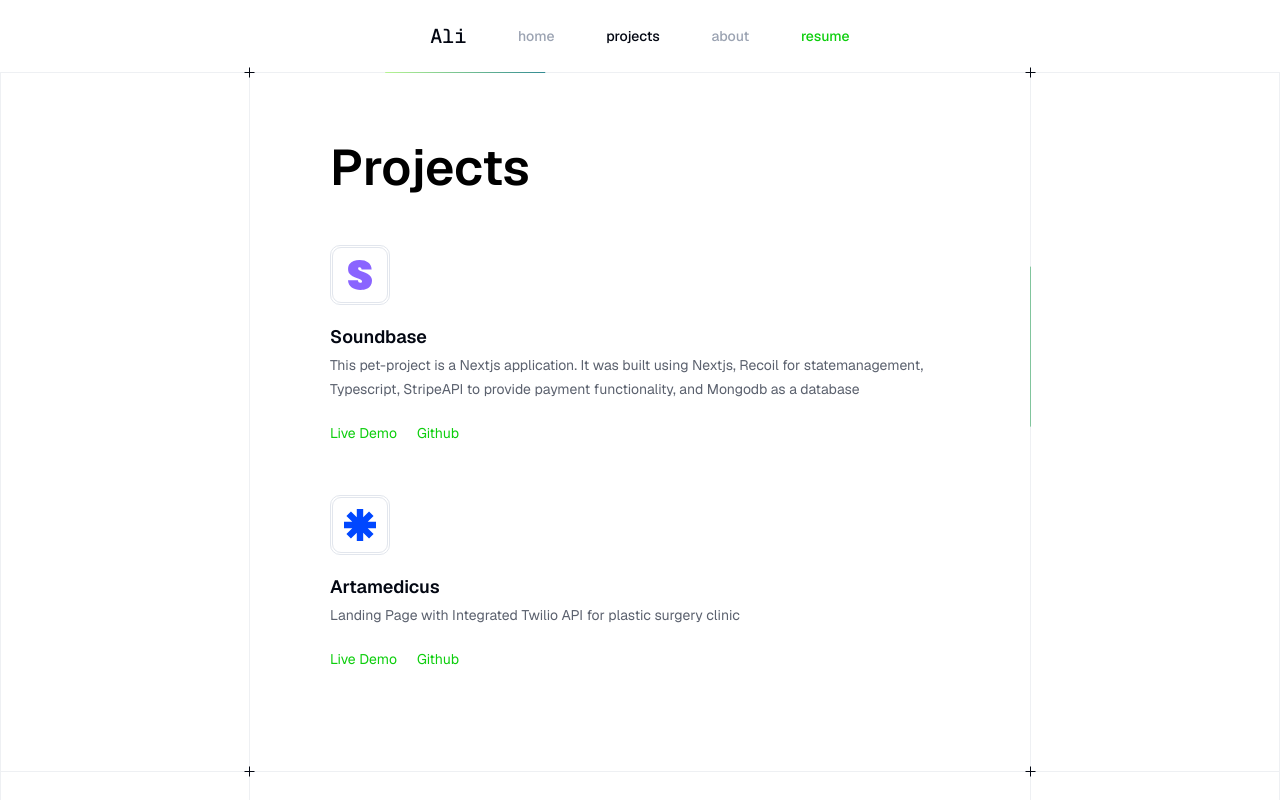
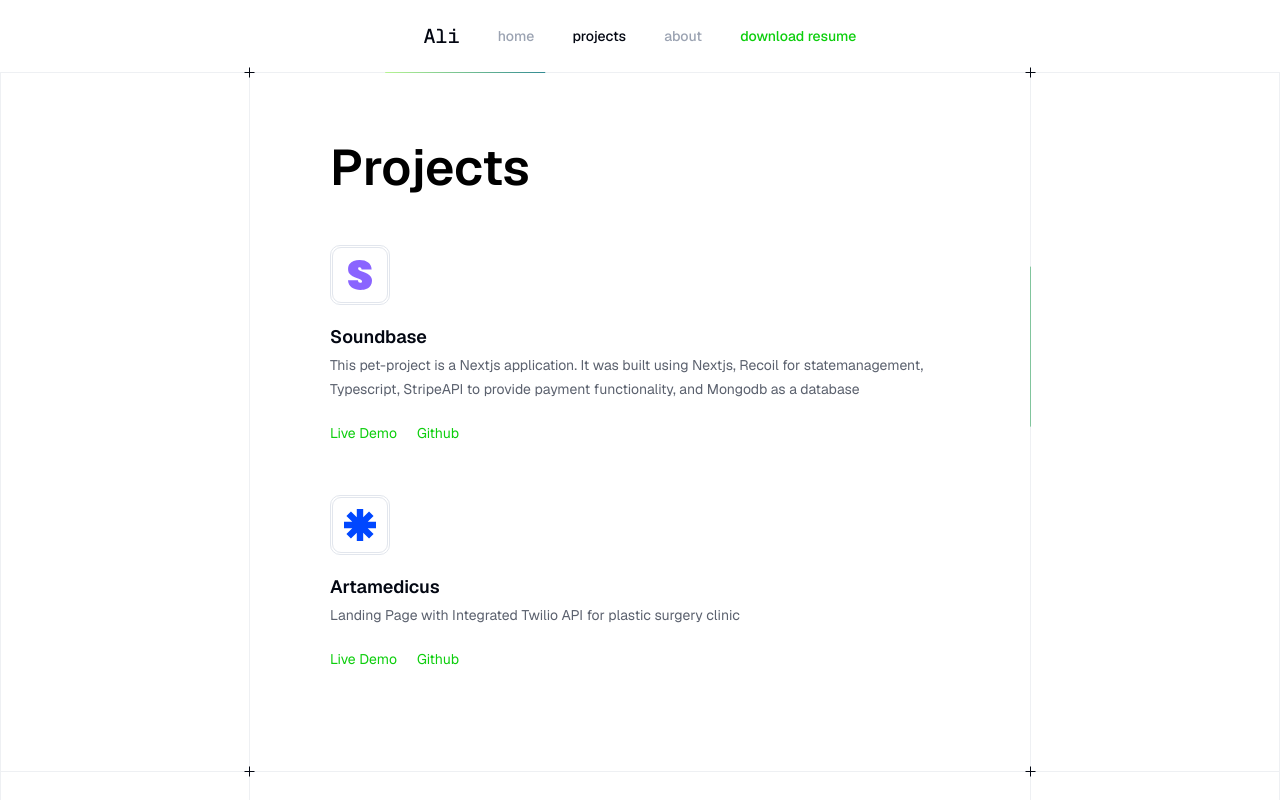
Before and after one commit to Lgxn71/portfolio, a Next.js app: page /projects in a window 1280 px wide. Shown: the top 800 px of the page. Built offline with nearby package versions, Linux system fonts and the light colour scheme.

Commit message:
added toast notification, updated cv

```diff
--- a/package.json
+++ b/package.json
@@ -18,7 +18,8 @@
     "react": "^18.2.0",
     "react-dom": "^18.2.0",
     "react-intersection-observer": "^9.5.3",
-    "react-type-animation": "^3.2.0"
+    "react-type-animation": "^3.2.0",
+    "sonner": "^1.3.1"
   },
   "devDependencies": {
     "typescript": "^5",
--- a/src/app/layout.tsx
+++ b/src/app/layout.tsx
@@ -6,6 +6,8 @@ import Footer from "@/components/ui/layout/Footer/Footer";
 
 import { GeistMono } from "geist/font/mono";
 import { GeistSans } from "geist/font/sans";
+
+import { Toaster } from "sonner";
 
 import "./globals.css";
 
@@ -18,6 +20,7 @@ export default function RootLayout({ children }: { children: ReactNode }) {
   return (
     <html lang="en">
       <body className={`${GeistMono.variable} ${GeistSans.variable}`}>
+        <Toaster position="top-center" closeButton />
         <Header />
         {children}
         <Footer />
--- a/src/components/ui/layout/Header/Header.module.css
+++ b/src/components/ui/layout/Header/Header.module.css
@@ -8,7 +8,7 @@
   width: 620px;
   margin: auto;
   padding: 24px 74.5px 24px 74.5px;
-
+  align-items: flex-start;
   justify-content: space-around;
 }
 .links a {
--- a/src/components/ui/layout/Header/Links.tsx
+++ b/src/components/ui/layout/Header/Links.tsx
@@ -4,6 +4,8 @@ import { useRef } from "react";
 import { usePathname } from "next/navigation";
 
 import Link from "next/link";
+
+import { toast } from "sonner";
 
 import styles from "./Links.module.css";
 
@@ -20,6 +22,11 @@ const Links = () => {
   const isActive = (href: string) => href === pathname;
 
   const downloadFile = () => {
+    toast(
+      <div style={{ fontFamily: "var(--font-geist-sans)" }}>
+        Resume download complete.
+      </div>
+    );
     const fileUrl = "/assets/resume/Akhmetbekuly_Mukhammedali_CV.pdf";
     const link = linkRef.current;
     if (link) {
@@ -48,7 +55,7 @@ const Links = () => {
 
       <li>
         <a className="colorGreen100" ref={linkRef} onClick={downloadFile}>
-          resume
+          download resume
         </a>
       </li>
     </>
```
Also changed, not shown: 2 other files (tests, documents, lock files or other folders).
